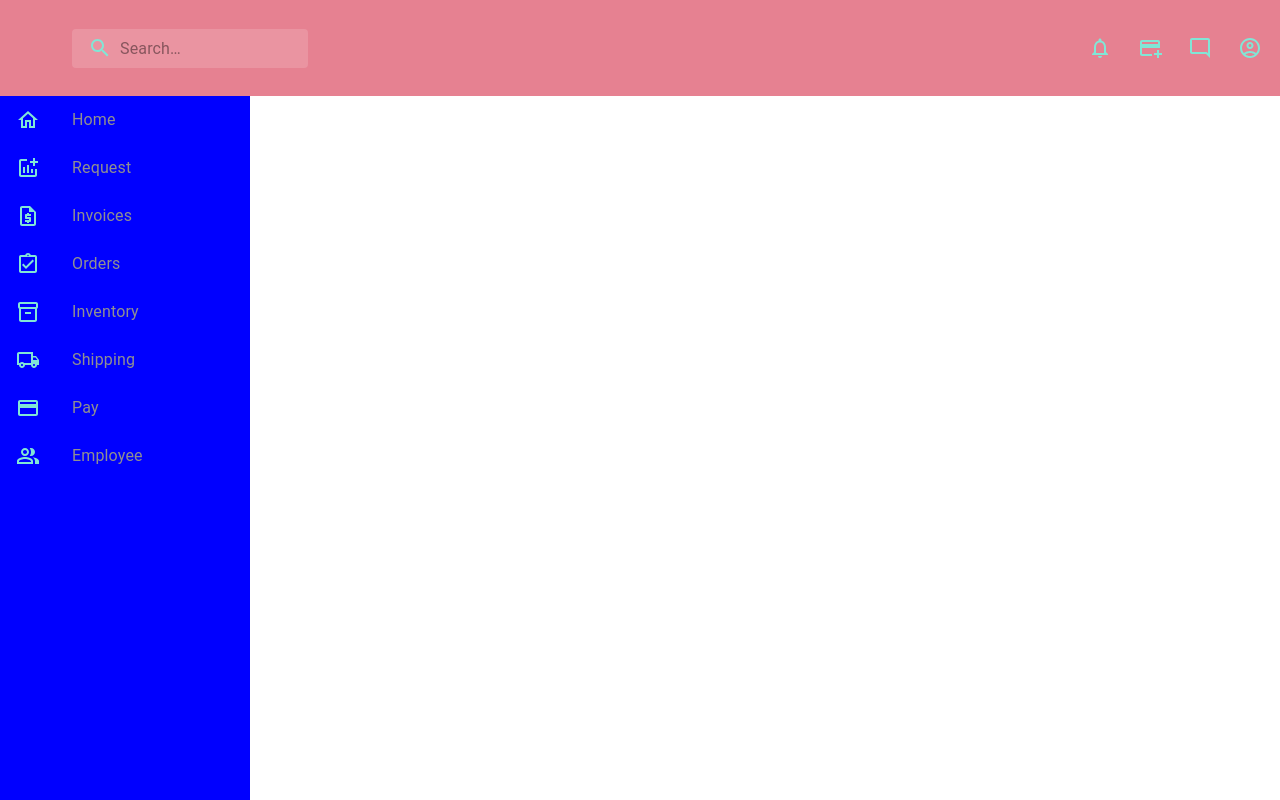
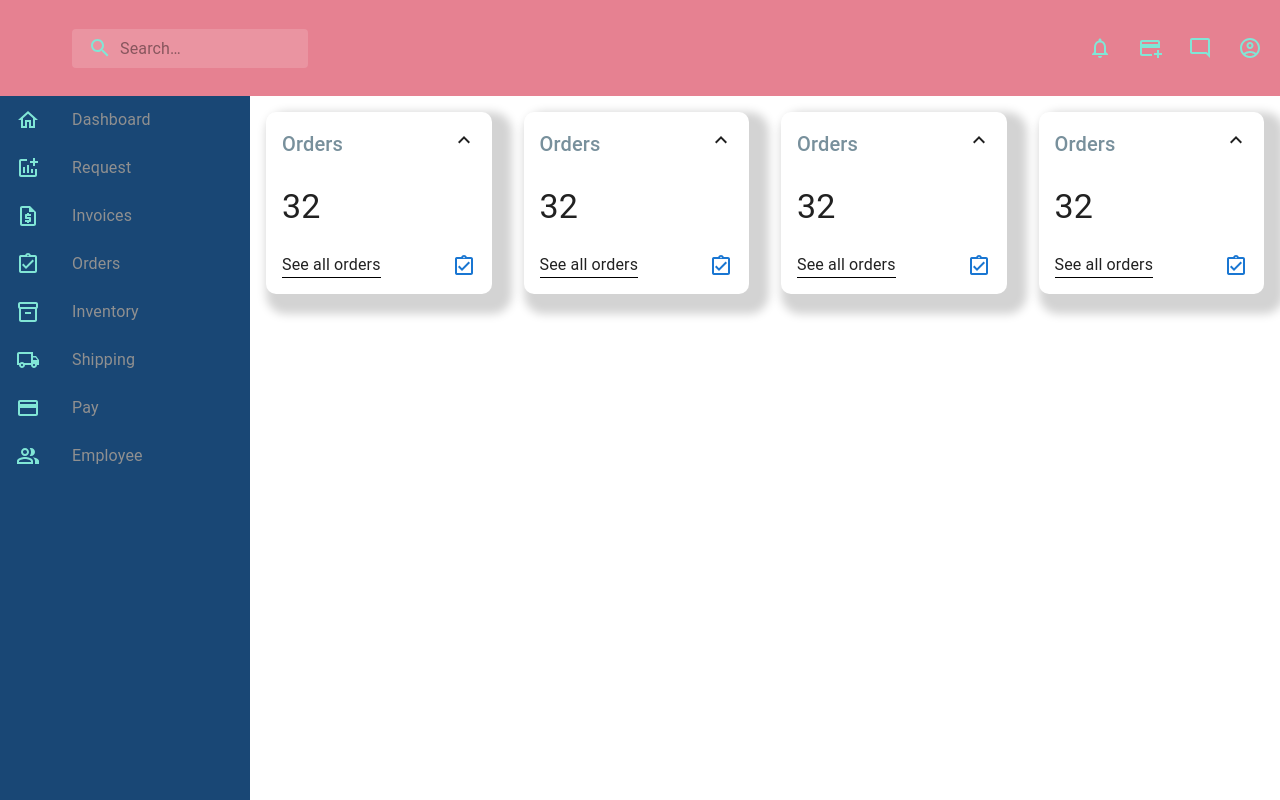
Before and after one commit to Reticent93/project-control-frontend, a React (Create React App) app: page / in a window 1280 px wide. Shown: the top 800 px of the page. Built offline with nearby package versions, Linux system fonts and the light colour scheme.

Commit message:
Styled cards and add content.

```diff
--- a/src/App.js
+++ b/src/App.js
@@ -16,8 +16,7 @@ function App() {
 
 
     return (
-        <div sx={{margin: 0}}>
-
+        <div>
             <Navbar/>
                 <Routes>
                     <Route path="/">
--- a/src/components/Home/Home.js
+++ b/src/components/Home/Home.js
@@ -1,4 +1,4 @@
-import { Button, Container, List, Typography } from "@mui/material";
+import { Button, Container, Grid, List, Typography } from "@mui/material";
 import Login from "../Login/Login";
 import Sidebar from "../Sidebar/Sidebar";
 import { createTheme, ThemeProvider } from "@mui/material/styles";
@@ -10,18 +10,19 @@ const Home = () => {
 
 
     return (
-        <>
-        <Sidebar/>
-        <Box sx={{bgcolor: 'lightgrey', m: 0,  }}>
 
-            <Box sx={{display: 'flex', width: "auto"}}>
-                <Widget/>
-                <Widget/>
-                <Widget/>
-                <Widget/>
-            </Box>
-        </Box>
-            </>
+        <Container disableGutters maxWidth={'false'} sx={{display: 'flex', height: '100vh', margin: 0}}>
+            <Sidebar maxWidth={'sm'} sx={{}}/>
+            <Grid sx={{flex: 8}} >
+                <Box sx={{display: 'flex'}}>
+                    <Widget/>
+                    <Widget/>
+                    <Widget/>
+                    <Widget/>
+                </Box>
+            </Grid>
+        </Container>
+
     )
         ;
 }
--- a/src/components/Sidebar/Sidebar.js
+++ b/src/components/Sidebar/Sidebar.js
@@ -1,4 +1,4 @@
-import { Container, Divider, List, ListItem, ListItemButton, ListItemIcon, ListItemText } from "@mui/material";
+import { Container, Divider, Grid, List, ListItem, ListItemButton, ListItemIcon, ListItemText } from "@mui/material";
 import ToggleColorMode from "../Darkmode/DarkMode";
 import Box from "@mui/material/Box";
 import  HomeOutlined  from '@mui/icons-material/HomeOutlined';
@@ -13,6 +13,7 @@ import { green } from "@mui/material/colors";
 import { createTheme, ThemeProvider } from "@mui/material/styles";
 import Brightness4Icon from '@mui/icons-material/Brightness4';
 import Brightness7Icon from '@mui/icons-material/Brightness7';
+import Grid2 from "@mui/material/Unstable_Grid2";
 
 
 const Sidebar = () => {
@@ -21,29 +22,26 @@ const theme = createTheme({
         primary: {
             main: '#81e6d6',
             mode: 'dark',
-            margin: '0',
-            padding: '0',
-            width: '30%',
         },
     },
 })
 
     return (
         <ThemeProvider theme={theme}>
-        <Box sx={{ bgcolor: 'blue', color: '#909090',   width: 250, height: '100vh',
+        <Grid  sx={{ padding: '0px',bgcolor: '#194775', color: '#909090', width: '250px',
             '& .MuiListItemButton-root:hover': {
                 bgcolor: '#606060',
                 '&, & .MuiListItemIcon-root': {
                     color: 'white',
                 },
-            }, flexGrow: 2, minHeight: '100%'}}>
+            }}}>
 
                     <ListItem disablePadding>
                         <ListItemButton>
-                            <ListItemIcon  sx={{pt:0}}>
+                            <ListItemIcon  >
                                 <HomeOutlined color={'primary'}  />
                             </ListItemIcon>
-                            <ListItemText primary="Home" />
+                            <ListItemText primary="Dashboard" />
                         </ListItemButton>
                     </ListItem>
                     <ListItem disablePadding>
@@ -104,7 +102,7 @@ const theme = createTheme({
                         </ListItemButton>
                     </ListItem>
 
-        </Box>
+        </Grid>
         </ThemeProvider>
     );
 }
--- a/src/components/Widget/Widget.js
+++ b/src/components/Widget/Widget.js
@@ -1,6 +1,8 @@
-import { Button, Card, Grid, Link, Paper, TextField, Box, Container, List } from "@mui/material";
+import { Button, Card, Grid, Link, Paper, TextField, Box, Container, List, ListItem, Typography } from "@mui/material";
 import { createTheme, ThemeProvider } from "@mui/material/styles";
 import { green } from "@mui/material/colors";
+import KeyboardArrowUpIcon from '@mui/icons-material/KeyboardArrowUp';
+import AssignmentTurnedInOutlinedIcon from "@mui/icons-material/AssignmentTurnedInOutlined";
 
 
 const Widget = () => {
@@ -9,14 +11,33 @@ const Widget = () => {
             main: green[400]
         },
         spacing: 8,
+        display: 'flex',
     })
 
     return (
         <ThemeProvider theme={theme}>
-        <Card sx={{ display: 'flex', flex: 1, p:2, gap: '20px', }}>
-            <List sx={{ display: 'flex', p:3, justifyContent: 'space-between'}} >left</List>
-            <List sx={{ display: 'flex', p:3, justifyContent: 'space-between'}}>right</List>
-        </Card>
+            <Card sx={{
+                display: 'flex',
+                p: 2,
+                gap: '20px',
+                justifyContent: 'space-between',
+                flexGrow: 6,
+                m: 2,
+                boxShadow: '10px 10px 10px 10px lightgrey',
+                borderRadius: '10px',
+                height: '150px'
+            }}>
+                <Box sx={{display: 'flex', flexDirection: 'column', justifyContent: 'space-between', }}>
+                    <Typography variant={'h6'} sx={{color: '#78909c'}} >Orders</Typography>
+                    <Typography variant={'h4'}>32</Typography>
+                    <Typography  sx={{borderBottom: '1px solid black'}}>See all orders</Typography>
+                </Box>
+                <Box sx={{display: 'flex', flexDirection: 'column', justifyContent: 'space-between'}}>
+                    <KeyboardArrowUpIcon/>
+                    <AssignmentTurnedInOutlinedIcon  color={'primary'}/>
+                </Box>
+
+            </Card>
 
         </ThemeProvider>
     );
```
